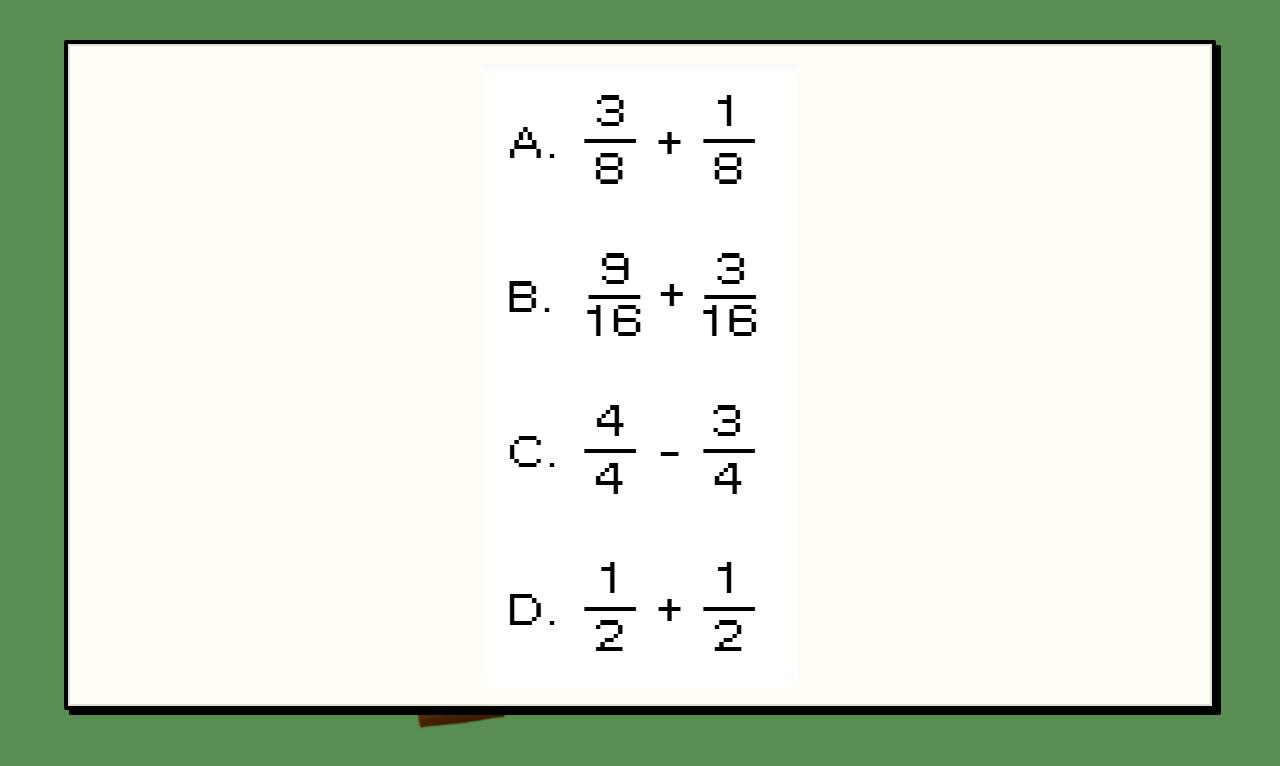
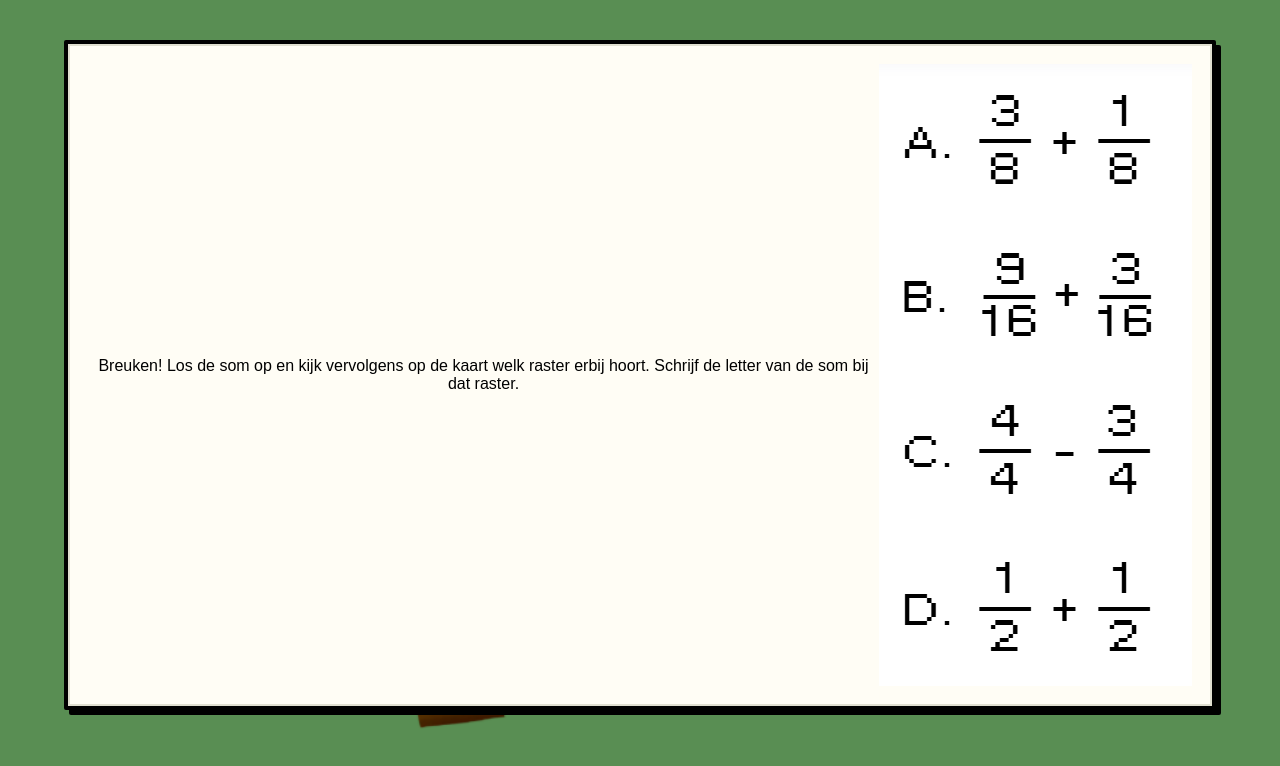
Before and after one commit to aramatd/schatkaart, a plain HTML site: page schep-5281.html in a window 1280 px wide. Both pictures are taken after a click on the picture 765 px from the left and 284 px from the top of the page. Drawn offline with Linux system fonts and the light colour scheme; a web font is replaced by a local one.

Commit message:
Update schep-5281.html

```diff
--- a/schep-5281.html
+++ b/schep-5281.html
@@ -127,6 +127,7 @@
 
 
 <div id="full-paper">
+  Breuken! Los de som op en kijk vervolgens op de kaart welk raster erbij hoort. Schrijf de letter van de som bij dat raster.<br>
   <img src="breuken.png" alt="Opdracht">
 </div>
 
```
